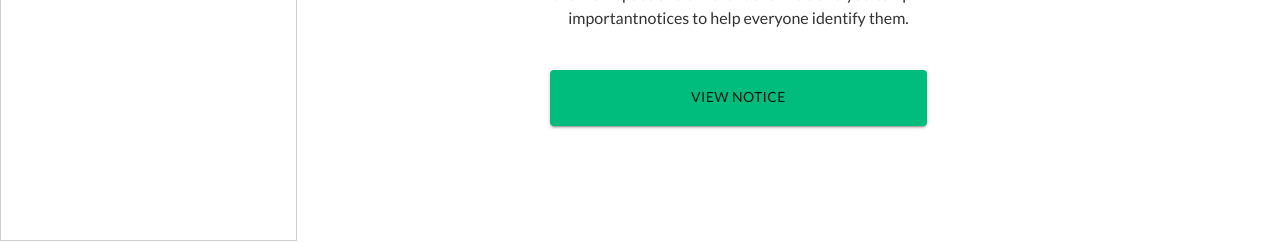
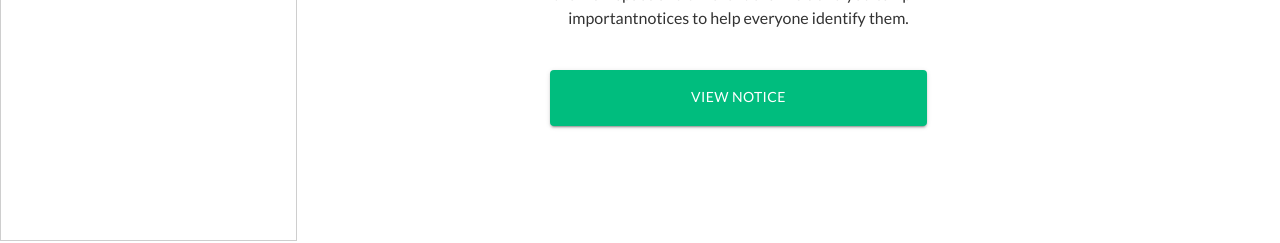
Before and after one commit to zurichat/zc_plugin_noticeboard, a React (Create React App) app in the folder frontend/: page / in a window 1280 px wide. Shown: the part 559-802 px from the top of the page. Built offline with nearby package versions, Linux system fonts and the light colour scheme; a web font is replaced by a local one.

Commit message:
Fixed View notice color bug, Rich-text edior unused variable

```diff
--- a/frontend/src/components/NoticeBoard/noticeBoardComponent/Text-editor/Rich-text.jsx
+++ b/frontend/src/components/NoticeBoard/noticeBoardComponent/Text-editor/Rich-text.jsx
@@ -4,7 +4,6 @@ import { EditorState } from 'draft-js';
 import { Editor } from 'react-draft-wysiwyg';
 import '../../../../../node_modules/react-draft-wysiwyg/dist/react-draft-wysiwyg.css';
 import imageIcon from "./icons/attachment.svg";
-import mentionIcon from "./icons/mentionAdder.svg"
 import {MentionAdder, ToggleToolbar} from "./Text_editor_features"
 
 
@@ -24,7 +23,7 @@ class TextEditor extends Component {
   };
 
   render() {
-    const { editorState } = this.state;
+
 
     return (
       <div className="text-editor-wrapper">
--- a/frontend/src/components/NoticeBoard/noticeBoardComponent/UserIntro component/UserIntro.css
+++ b/frontend/src/components/NoticeBoard/noticeBoardComponent/UserIntro component/UserIntro.css
@@ -40,7 +40,7 @@
 
         .IntroButton {
             background: var(--accent-color) !important;
-            --text-color: #ffffff !important;
+            color: var(--button-color) !important;
             font-weight: bold;
             padding: 10px, 24px;
             width: 377px;
@@ -60,6 +60,7 @@
             --main-black: hsla(0, 0%, 20%, 1);
             --main-gray: hsla(0, 0%, 60%, 1);
             --white-color: rgb(251, 248, 248);
+            --button-color: #fff;
         }
 
         @media screen and (max-width: 500px) {
```
